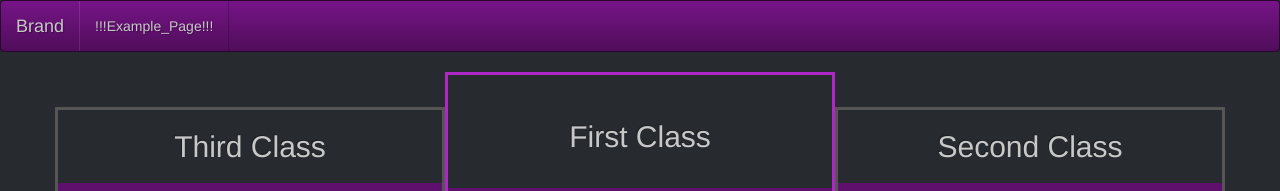
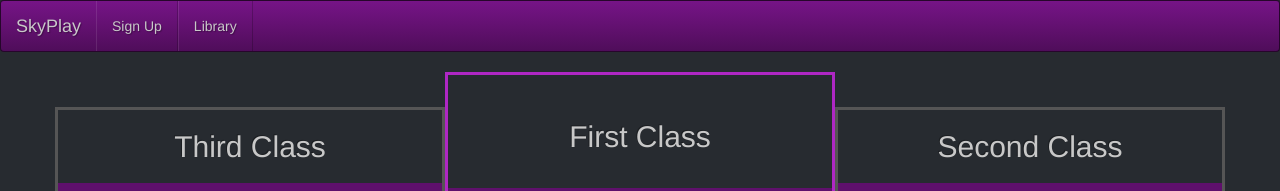
Before and after one commit to tmartin357/class-project-2018, a Jekyll site: the page built from membership.html, in a window 1280 px wide. Shown: the top 191 px of the page. Built offline with Jekyll 4.4.1, drawn with Linux system fonts in a browser that asks for light colours.

Commit message:
Updated Navagation Panel

```diff
--- a/_includes/header.html
+++ b/_includes/header.html
@@ -5,11 +5,12 @@
       <span class="icon-bar"></span>
       <span class="icon-bar"></span>
     </button>
-    <a class="navbar-brand" href="{{ '/' | relative_url }}">Brand</a>
+    <a class="navbar-brand" href="{{ '/' | relative_url }}">SkyPlay</a>
   </div>
   <div class="navbar-collapse collapse navbar-responsive-collapse">
     <ul class="nav navbar-nav">
-      <li><a href="{{ '/example.html' | relative_url }}">!!!Example_Page!!!</a></li>
+      <li><a href="{{ '/membership.html' | relative_url }}">Sign Up</a></li>
+      <li><a href="{{ '/videogames.html' | relative_url }}">Library</a></li>
     </ul>
   </div>
 </div>
```
